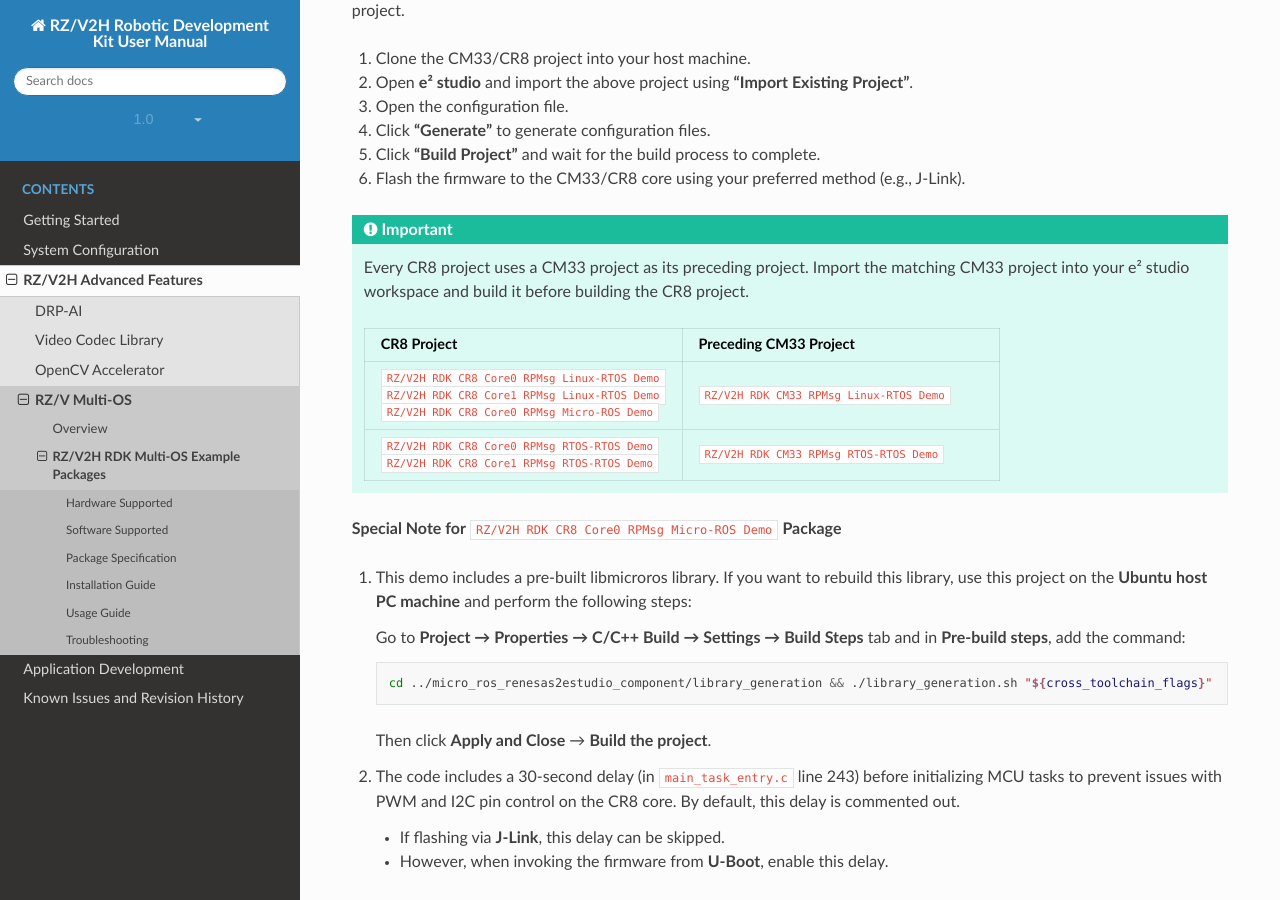
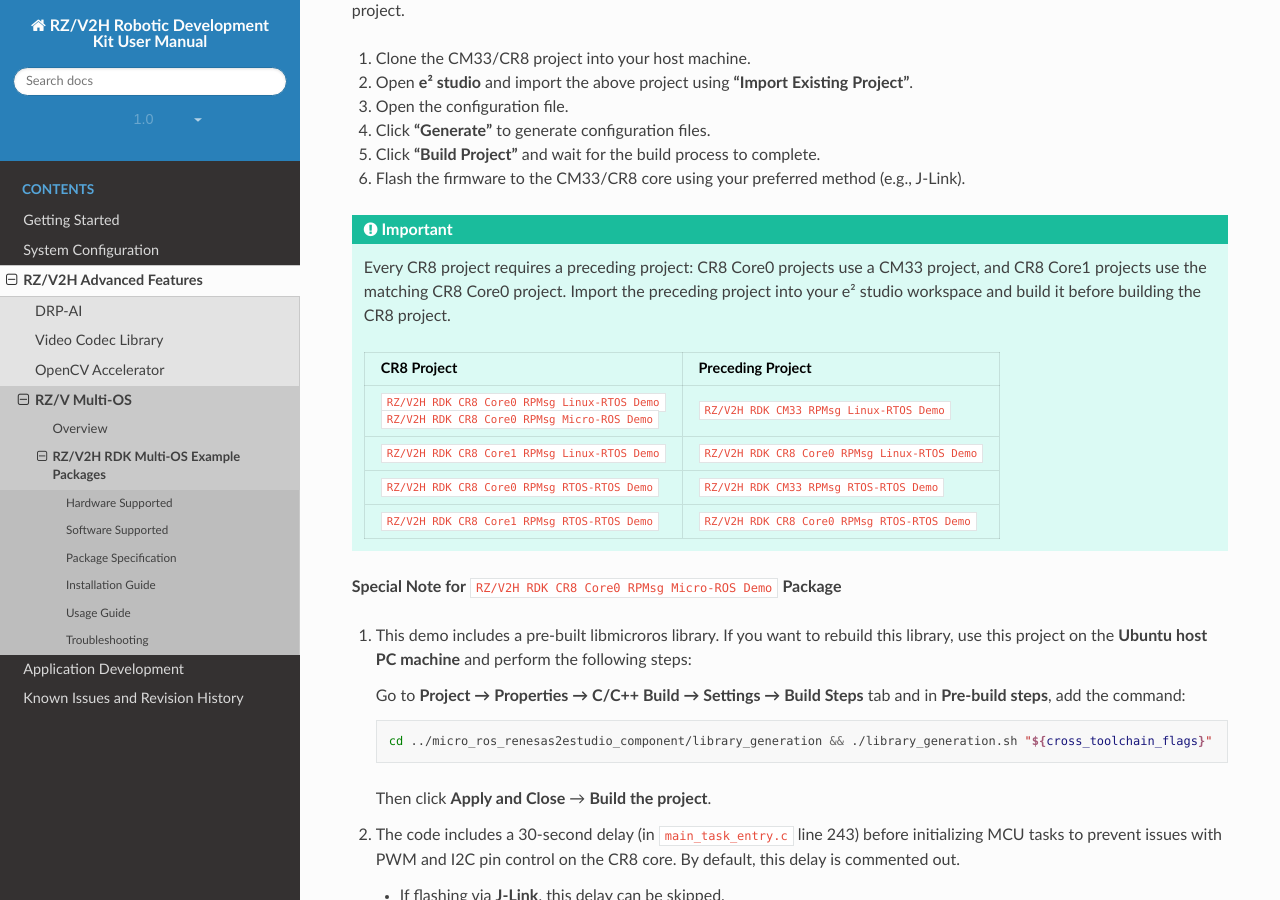
Before and after one commit to renesas-rdk/rzv2h_rdk_documentation, a Sphinx documentation site: the page built from source/chapter-3/multi_os/multi_os_examples.rst, in a window 1280 px wide and 900 px high, scrolled down 1933 px. Built offline with Sphinx 7.4.7 and the Read the Docs theme 3.1.0, drawn with Linux system fonts in a browser that asks for light colours; comment, search, counter and statistics services are not loaded.

Commit message:
docs(ch3): change the default preceding project of cr8_1 in multi-os section
Signed-off-by: Cong Nguyen <cong.nguyen.zn@renesas.com>

```diff
--- a/source/chapter-3/multi_os/multi_os_examples.rst
+++ b/source/chapter-3/multi_os/multi_os_examples.rst
@@ -125,25 +125,26 @@
 
 .. important::
 
-   Every CR8 project uses a CM33 project as its preceding project.
-   Import the matching CM33 project into your e² studio workspace and build it before building the CR8 project.
+   Every CR8 project requires a preceding project:
+   CR8 Core0 projects use a CM33 project, and CR8 Core1 projects use the matching CR8 Core0 project.
+   Import the preceding project into your e² studio workspace and build it before building the CR8 project.
 
    .. list-table::
       :header-rows: 1
       :widths: 50 50
 
       * - **CR8 Project**
-        - **Preceding CM33 Project**
+        - **Preceding Project**
       * - ``RZ/V2H RDK CR8 Core0 RPMsg Linux-RTOS Demo``
-
-          ``RZ/V2H RDK CR8 Core1 RPMsg Linux-RTOS Demo``
 
           ``RZ/V2H RDK CR8 Core0 RPMsg Micro-ROS Demo``
         - ``RZ/V2H RDK CM33 RPMsg Linux-RTOS Demo``
+      * - ``RZ/V2H RDK CR8 Core1 RPMsg Linux-RTOS Demo``
+        - ``RZ/V2H RDK CR8 Core0 RPMsg Linux-RTOS Demo``
       * - ``RZ/V2H RDK CR8 Core0 RPMsg RTOS-RTOS Demo``
-
-          ``RZ/V2H RDK CR8 Core1 RPMsg RTOS-RTOS Demo``
         - ``RZ/V2H RDK CM33 RPMsg RTOS-RTOS Demo``
+      * - ``RZ/V2H RDK CR8 Core1 RPMsg RTOS-RTOS Demo``
+        - ``RZ/V2H RDK CR8 Core0 RPMsg RTOS-RTOS Demo``
 
 **Special Note for** ``RZ/V2H RDK CR8 Core0 RPMsg Micro-ROS Demo`` **Package**
 
```
